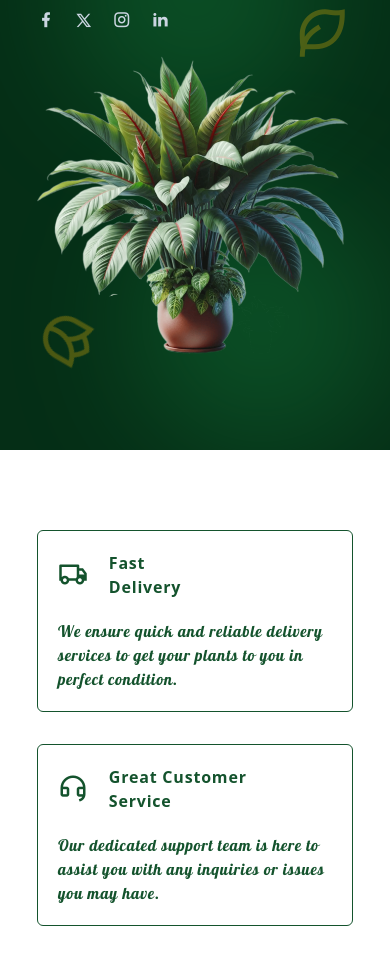
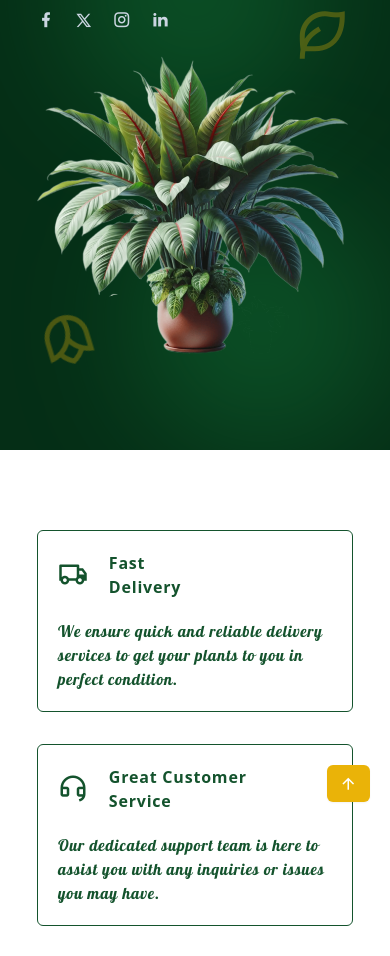
Before and after one commit to Pankajgour12/plant-website-tailwindcss, a website: page index.html in a window 390 px wide. Shown: the part 464-1420 px from the top of the page. Drawn offline with nearby package versions, Linux system fonts and the light colour scheme; files that its build step writes are made by us from their sources.

Commit message:
Scroll Up

```diff
--- a/index.html
+++ b/index.html
@@ -566,7 +566,7 @@
       </div>
 
 
-      <div class="absolute bottom-0 left-0 opacity-20 pointer-events-none">
+      <div class="absolute bottom-0 left-0 opacity-40 pointer-events-none">
         <img src="assets/img/floral-1.png" alt="floral-image" class="w-full lg:w-1/2">
       </div>
 
@@ -575,6 +575,15 @@
 
     </div>
   </footer>
+
+<!-- Scroll Up -->
+ <a href="#" class="fixed right-5 -bottom-1/2 bg-yellow-500 shadow-sm
+ inline-block px-3 py-1 md:px-4 md:py-2 rounded-md text-lg z-50
+ hover:-translate-y-1 duration-300" id="scroll-up">
+  <i class="ri-arrow-up-line"> </i>
+ </a>
+
+
 
   <!-- Swiper Js -->
   <script src="https://cdn.jsdelivr.net/npm/swiper@12/swiper-bundle.min.js"></script>
--- a/script.js
+++ b/script.js
@@ -18,6 +18,25 @@ navlinks.forEach(link => {
     })
 })
 
+
+
+/* Scroll-Up */
+
+const scrollup = ()=>{
+    const scrollupbtn = document.getElementById('scroll-up');
+    if(this.scrollY >=250) {
+        scrollupbtn.classList.remove('-bottom-1/2');
+        scrollupbtn.classList.add('bottom-4');
+}else{
+     scrollupbtn.classList.add('-bottom-1/2');
+        scrollupbtn.classList.remove('bottom-4');
+}
+}
+
+
+
+
+window.addEventListener('scroll', scrollup);
 
 
 
--- a/style.css
+++ b/style.css
@@ -12,20 +12,12 @@
 
 
 
+html{
+  @apply overflow-x-hidden scroll-smooth;
+}
 
 
 
-* {
- margin: 0;
- padding: 0;
- box-sizing: border-box;
-
-}
-html,
-body {
- height: 100%;
- width: 100%;
-}
 body{
 @apply bg-green-950 text-white tracking-wider ;
 
```
